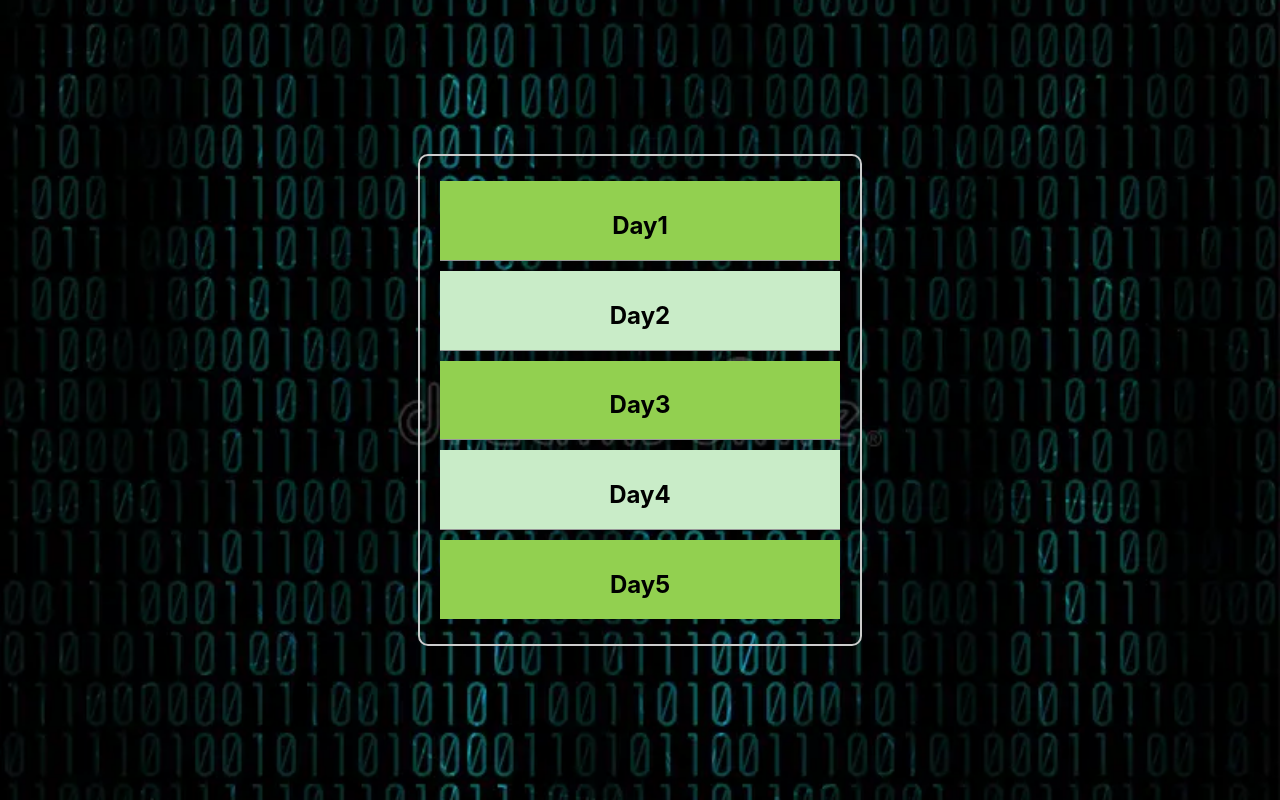
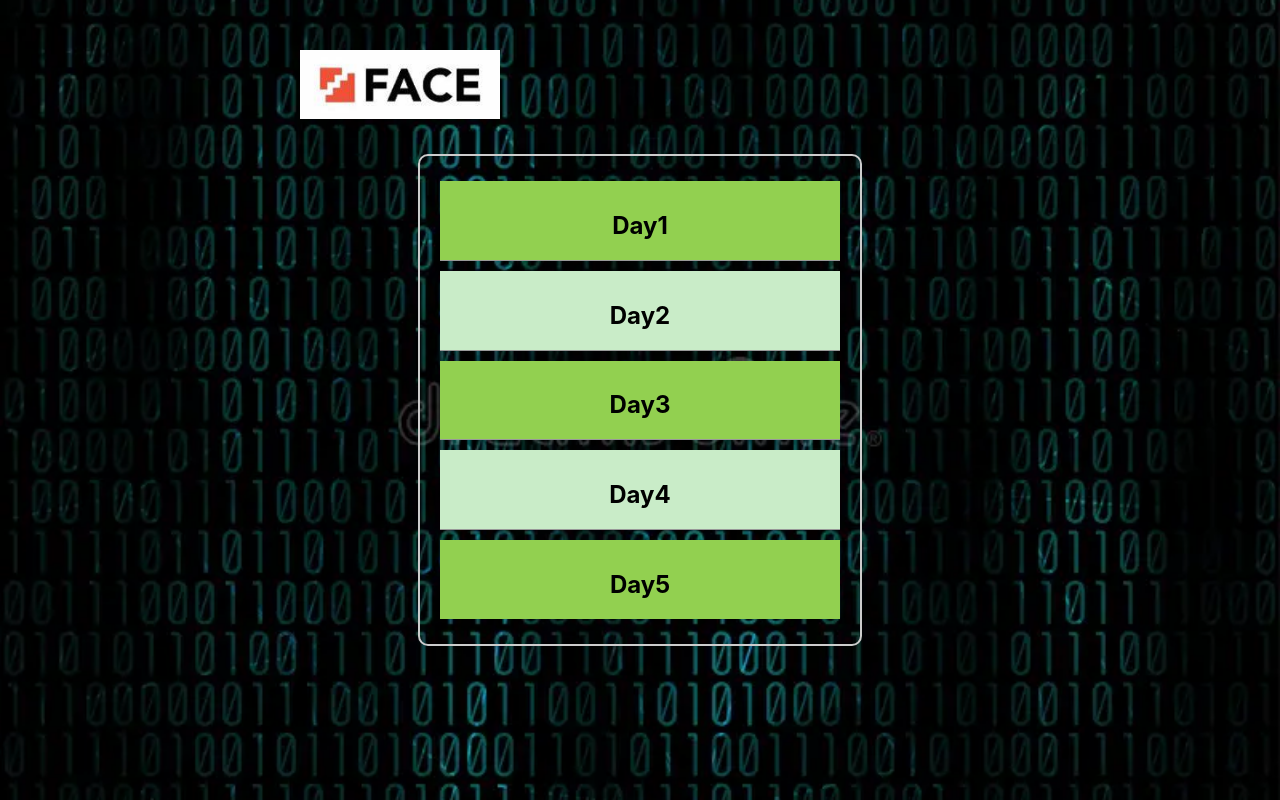
Before and after one commit to nayanatara07/FacePrep-Training, a React (Create React App) app: page / in a window 1280 px wide. Built offline with nearby package versions, Linux system fonts and the light colour scheme.

Commit message:
adding logo with website link

```diff
--- a/src/App.css
+++ b/src/App.css
@@ -36,3 +36,12 @@
     transform: rotate(360deg);
   }
 }
+
+.logo {
+  position: fixed;
+  top: 50px;
+  left: 300px;
+  z-index: 9999;
+  width: 200px;
+  height: auto;
+}
--- a/src/App.js
+++ b/src/App.js
@@ -1,14 +1,22 @@
 import React from 'react';
 import { BrowserRouter as Router, Route, Routes } from 'react-router-dom';
 import BoxComponent from './BoxComponent';
+import logo from './logo.png';
+import './App.css';
 
 function App() {
   return (
     <Router>
-      <Routes>
-        <Route path="/" element={<BoxComponent />} />
+      <div>
         {}
-      </Routes>
+        <a href="https://www.faceprep.in/" target="_blank" rel="noopener noreferrer">
+          <img src={logo} alt="Logo" className="logo" />
+        </a>
+        <Routes>
+          <Route path="/" element={<BoxComponent />} />
+          {}
+        </Routes>
+      </div>
     </Router>
   );
 }
```
Also changed, not shown: public/favicon.png (deleted), src/logo.png (added).
